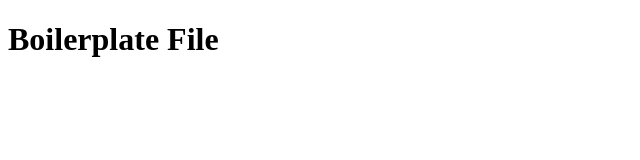
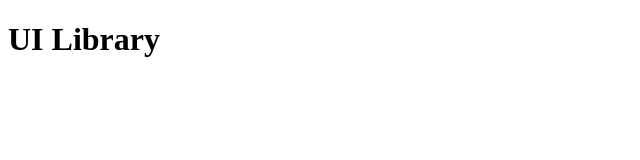
Before and after one commit to thomruns/ui-library, a website built with webpack: page dist/index.html in a window 1280 px wide. Shown: the whole page, without its empty margins (0-640 px from the left). Built offline with nearby package versions, Linux system fonts and the light colour scheme.

Commit message:
Install CSS loaders as dev dependencies

```diff
--- a/dist/index.html
+++ b/dist/index.html
@@ -4,10 +4,10 @@
   <meta charset="UTF-8">
   <meta name="viewport" content="width=device-width, initial-scale=1.0">
   <meta http-equiv="X-UA-Compatible" content="ie=edge">
-  <title>CHANGE ME</title>
+  <title>UI Library</title>
 </head>
 <body>
-  <h1>Boilerplate File</h1>
+  <h1>UI Library</h1>
   <script src="assets/bundle.js"></script>
 </body>
 </html>
--- a/package.json
+++ b/package.json
@@ -18,6 +18,8 @@
     "@babel/core": "^7.4.3",
     "@babel/preset-env": "^7.4.3",
     "babel-loader": "^8.0.5",
+    "css-loader": "^2.1.1",
+    "style-loader": "^0.23.1",
     "webpack": "^4.30.0",
     "webpack-cli": "^3.3.1",
     "webpack-dev-server": "^3.3.1"
```
Also changed, not shown: 1 other file.
